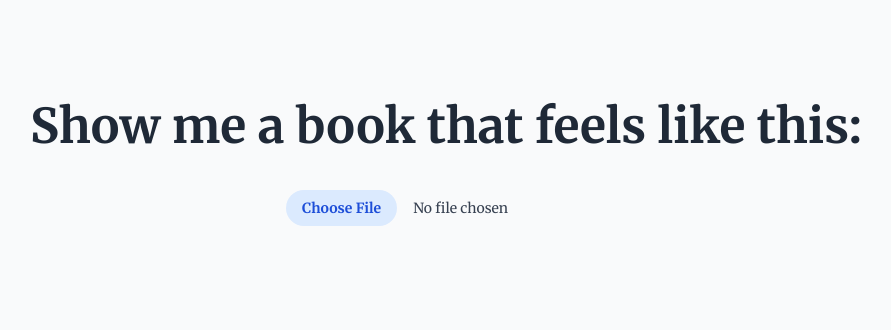
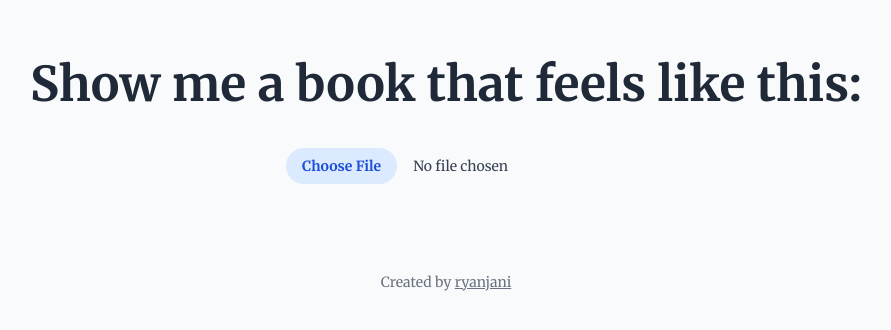
Before and after one commit to ryanjani/vibe-books, a Next.js app: page / in a window 1280 px wide. Shown: the part 224-554 px from the top of the page, without its empty margins (194-1085 px from the left). Built offline with nearby package versions, Linux system fonts and the light colour scheme.

Commit message:
Add vanity footer

```diff
--- a/app/page.js
+++ b/app/page.js
@@ -139,6 +139,9 @@ export default function Home() {
           </div>
         </div>
       )}
+      <footer className="mt-16 text-sm text-gray-500 text-center">
+  Created by <a href="https://github.com/ryanjani" className="underline hover:text-gray-700">ryanjani</a>
+</footer>
     </main>
   );
 }
```
